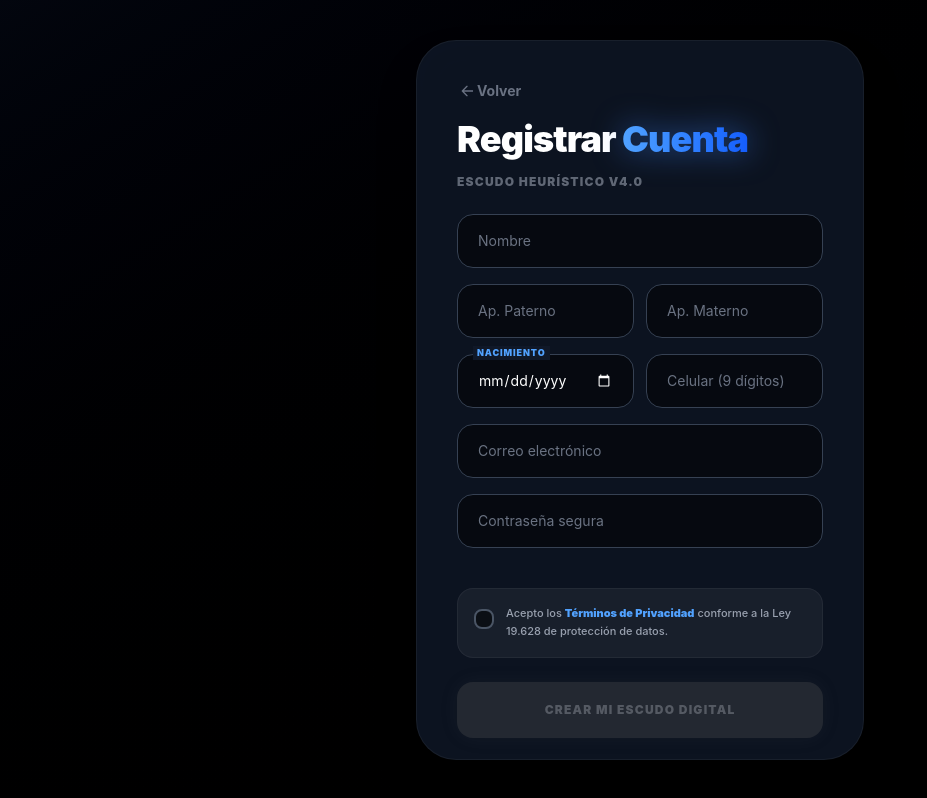
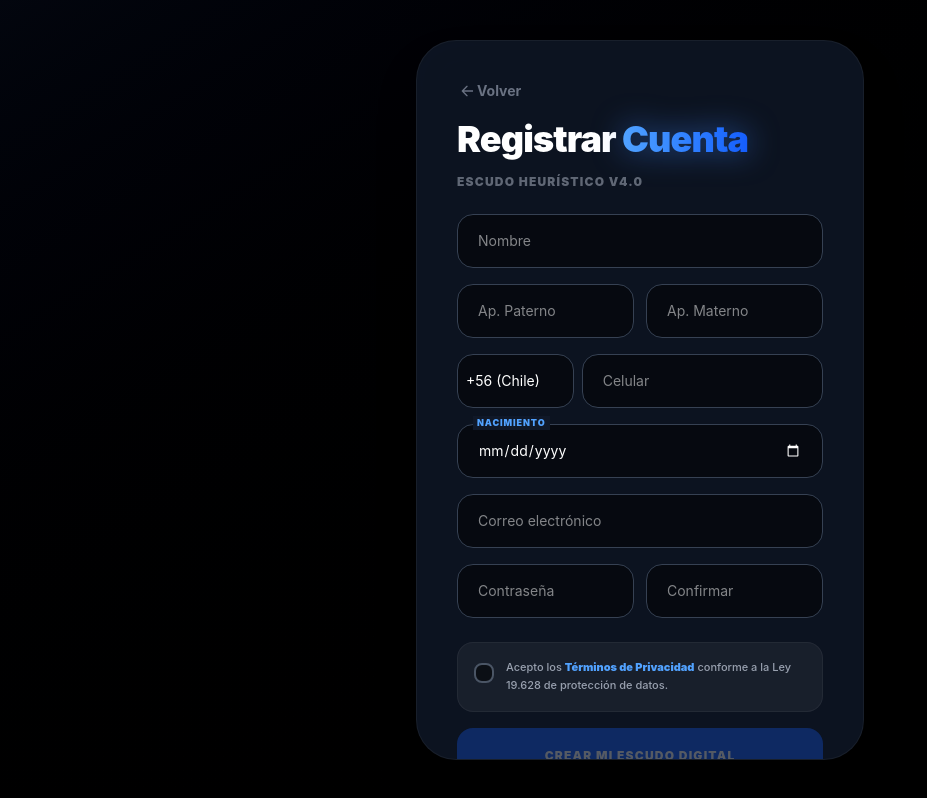
Before and after one commit to Gabo1954/alerta-digital, a React app in the folder frontend/: page / in a window 1280 px wide. Both pictures are taken after a click on the button "Regístrate gratis". Shown: the whole page, without its empty margins (0-927 px from the left). Built offline with nearby package versions, Linux system fonts and the light colour scheme; the HTML template or start-up script is replaced by a standard one.

Commit message:
Registro con codigo regional y con confirmación de contraseña

```diff
--- a/frontend/src/components/Login.jsx
+++ b/frontend/src/components/Login.jsx
@@ -10,7 +10,7 @@ const Login = ({ onLoginSuccess, irARegistro }) => {
     const [mensaje, setMensaje] = useState('');
     const [cargando, setCargando] = useState(false);
 
-    // Nuevo estado para la vista de recuperación
+    // estado para la vista de recuperación
     const [vistaRecuperar, setVistaRecuperar] = useState(false);
 
     const manejarSubmit = async (e) => {
--- a/frontend/src/components/Registro.jsx
+++ b/frontend/src/components/Registro.jsx
@@ -1,5 +1,15 @@
 import { useState } from 'react';
 import api from '../services/api';
+
+const CODIGOS_PAISES = [
+    { code: '+56', country: 'Chile' },
+    { code: '+54', country: 'Argentina' },
+    { code: '+51', country: 'Perú' },
+    { code: '+57', country: 'Colombia' },
+    { code: '+52', country: 'México' },
+    { code: '+1', country: 'EE.UU.' },
+
+];
 
 const Registro = ({ onRegistroSuccess, irALogin }) => {
     const [form, setForm] = useState({
@@ -9,37 +19,36 @@ const Registro = ({ onRegistroSuccess, irALogin }) => {
         fecha_nacimiento: '',
         celular: '',
         correo: '',
-        password: ''
+        password: '',
+        confirmar_password: '' // <-- Nuevo campo en el estado
     });
 
+    const [codigoPais, setCodigoPais] = useState('+56');
     const [error, setError] = useState('');
     const [cargando, setCargando] = useState(false);
     const [aceptaTerminos, setAceptaTerminos] = useState(false);
     const [verModal, setVerModal] = useState(false);
 
-    // FUNCIÓN DE VALIDACIÓN COMPLETA
     const validarFormulario = () => {
         if (!aceptaTerminos) return 'Para registrarse, debe aceptar las políticas de privacidad y protección de datos.';
 
-        // Validar que nombre y apellidos solo tengan letras
         const regexLetras = /^[a-zA-ZáéíóúÁÉÍÓÚñÑ\s]+$/;
         if (!regexLetras.test(form.nombre)) return 'El nombre solo debe contener letras.';
         if (!regexLetras.test(form.ap_paterno)) return 'El apellido paterno solo debe contener letras.';
         if (!regexLetras.test(form.ap_materno)) return 'El apellido materno solo debe contener letras.';
 
-        // Validar formato de correo
         const emailRegex = /^[^\s@]+@[^\s@]+\.[^\s@]+$/;
         if (!emailRegex.test(form.correo)) return 'Ingrese un correo electrónico válido.';
 
-        // Validar celular (exactamente 9 dígitos)
-        const celularRegex = /^\d{9}$/;
-        if (!celularRegex.test(form.celular)) return 'El número de celular debe contener exactamente 9 dígitos (ej: 912345678).';
+        const celularRegex = /^\d{7,12}$/;
+        if (!celularRegex.test(form.celular)) return 'El número de celular no es válido.';
 
-        // Validar contraseña (min 8 caracteres, 1 mayúscula, 1 número)
         const passwordRegex = /^(?=.*[A-Z])(?=.*\d).{8,}$/;
         if (!passwordRegex.test(form.password)) return 'La contraseña debe tener al menos 8 caracteres, incluir una mayúscula y un número.';
 
-        // Validar mayoría de edad (18 años)
+        // <-- Nueva validación para coincidencia de contraseñas
+        if (form.password !== form.confirmar_password) return 'Las contraseñas no coinciden. Por favor, verifíquelas.';
+
         if (!form.fecha_nacimiento) return 'La fecha de nacimiento es obligatoria.';
         const fechaNac = new Date(form.fecha_nacimiento);
         const hoy = new Date();
@@ -47,9 +56,9 @@ const Registro = ({ onRegistroSuccess, irALogin }) => {
         const mes = hoy.getMonth() - fechaNac.getMonth();
         if (mes < 0 || (mes === 0 && hoy.getDate() < fechaNac.getDate())) edad--;
 
-        if (edad < 18) return 'Debes ser mayor de 18 años para utilizar esta plataforma de seguridad.';
+        if (edad < 18) return 'Debes ser mayor de 18 años para utilizar esta plataforma.';
 
-        return null; // Si pasa todo, retorna null (sin errores)
+        return null;
     };
 
     // PROCESAMIENTO DEL REGISTRO
@@ -66,19 +75,30 @@ const Registro = ({ onRegistroSuccess, irALogin }) => {
         setError('');
         setCargando(true);
 
+        // Copiamos los datos del formulario
         const datosAEnviar = { ...form };
 
-        // 2. Formatear la fecha para Oracle
+        // Eliminamos confirmar_password para no enviarlo al backend
+        delete datosAEnviar.confirmar_password;
+
+        // 2. Formatear la fecha para Oracle (Asegurando DD/MM/YYYY con año de 4 dígitos)
         if (datosAEnviar.fecha_nacimiento) {
             const [anio, mes, dia] = datosAEnviar.fecha_nacimiento.split('-');
             datosAEnviar.fecha_nacimiento = `${dia}/${mes}/${anio}`;
         }
 
-        // 3. Enviar al backend
+        // 3. Unir el celular con el código regional antes de enviar
+        datosAEnviar.celular = `${codigoPais}${form.celular}`;
+
+        // 4. Enviar al backend
         try {
             const respuesta = await api.post('/auth/registro', datosAEnviar);
+
+            // Guardar credenciales en el navegador
             localStorage.setItem('token', respuesta.data.token);
             localStorage.setItem('usuario', JSON.stringify(respuesta.data.usuario));
+
+            // Redirigir o actualizar estado de éxito
             onRegistroSuccess(respuesta.data.usuario);
         } catch (err) {
             setError(err.response?.data?.error || 'Error al crear la cuenta. Intente de nuevo.');
@@ -89,7 +109,6 @@ const Registro = ({ onRegistroSuccess, irALogin }) => {
 
     return (
         <div className="min-h-screen flex items-center justify-center bg-black p-4 font-sans relative overflow-hidden">
-            {/* Fondo decorativo con profundidad visual */}
             <div className="absolute top-0 left-0 w-full h-full bg-linear-to-br from-blue-900/10 to-black pointer-events-none"></div>
 
             <div className="bg-gray-900/80 backdrop-blur-xl p-8 sm:p-10 rounded-[2.5rem] shadow-2xl w-full max-w-md border border-white/5 max-h-[90vh] overflow-y-auto no-scrollbar relative z-10 animate-fade-in-up">
@@ -98,50 +117,70 @@ const Registro = ({ onRegistroSuccess, irALogin }) => {
                         <svg className="w-4 h-4 mr-1" fill="none" stroke="currentColor" viewBox="0 0 24 24"><path strokeLinecap="round" strokeLinejoin="round" strokeWidth={2} d="M15 19l-7-7m0 0l7-7m-7 7h18" /></svg> Volver
                     </button>
                     <h2 className="text-4xl font-black text-white leading-tight tracking-tight">
-                        Registrar{' '}
-                        <span className="bg-gradient-to-r from-blue-400 to-blue-600 bg-clip-text text-transparent drop-shadow-[0_0_15px_rgba(59,130,246,0.6)]">
-                            Cuenta
-                        </span>
+                        Registrar <span className="bg-gradient-to-r from-blue-400 to-blue-600 bg-clip-text text-transparent drop-shadow-[0_0_15px_rgba(59,130,246,0.6)]">Cuenta</span>
                     </h2>
                     <p className="text-gray-400 text-xs mt-3 uppercase font-black tracking-widest opacity-60">Escudo Heurístico v4.0</p>
                 </div>
 
                 {error && (
-                    <div className="bg-red-500/10 border-l-4 border-red-500 text-red-400 px-4 py-3 rounded-xl mb-6 text-[10px] font-black uppercase animate-fade-in flex items-center gap-2">
-                        <svg className="w-4 h-4 shrink-0" fill="none" stroke="currentColor" viewBox="0 0 24 24"><path strokeLinecap="round" strokeLinejoin="round" strokeWidth={2} d="M12 9v2m0 4h.01m-6.938 4h13.856c1.54 0 2.502-1.667 1.732-3L13.732 4c-.77-1.333-2.694-1.333-3.464 0L3.34 16c-.77 1.333.192 3 1.732 3z" /></svg>
+                    <div className="bg-red-500/10 border-l-4 border-red-500 text-red-400 px-4 py-3 rounded-xl mb-6 text-[10px] font-black uppercase flex items-center gap-2">
                         {error}
                     </div>
                 )}
 
                 <form onSubmit={manejarRegistro} className="space-y-4">
-                    <input type="text" className="w-full bg-black/50 border border-gray-700 text-white rounded-2xl px-5 py-4 focus:border-blue-500 transition-all placeholder:text-gray-500 text-sm outline-none" placeholder="Nombre" onChange={(e) => setForm({ ...form, nombre: e.target.value })} required />
+                    <input type="text" className="w-full bg-black/50 border border-gray-700 text-white rounded-2xl px-5 py-4 focus:border-blue-500 transition-all text-sm outline-none" placeholder="Nombre" onChange={(e) => setForm({ ...form, nombre: e.target.value })} required />
 
                     <div className="grid grid-cols-2 gap-3">
-                        <input type="text" className="w-full bg-black/50 border border-gray-700 text-white rounded-2xl px-5 py-4 focus:border-blue-500 transition-all placeholder:text-gray-500 text-sm outline-none" placeholder="Ap. Paterno" onChange={(e) => setForm({ ...form, ap_paterno: e.target.value })} required />
-                        <input type="text" className="w-full bg-black/50 border border-gray-700 text-white rounded-2xl px-5 py-4 focus:border-blue-500 transition-all placeholder:text-gray-500 text-sm outline-none" placeholder="Ap. Materno" onChange={(e) => setForm({ ...form, ap_materno: e.target.value })} required />
+                        <input type="text" className="w-full bg-black/50 border border-gray-700 text-white rounded-2xl px-5 py-4 focus:border-blue-500 transition-all text-sm outline-none" placeholder="Ap. Paterno" onChange={(e) => setForm({ ...form, ap_paterno: e.target.value })} required />
+                        <input type="text" className="w-full bg-black/50 border border-gray-700 text-white rounded-2xl px-5 py-4 focus:border-blue-500 transition-all text-sm outline-none" placeholder="Ap. Materno" onChange={(e) => setForm({ ...form, ap_materno: e.target.value })} required />
                     </div>
 
-                    <div className="grid grid-cols-2 gap-3">
-                        <div className="relative">
-                            <label className="absolute -top-2 left-4 bg-gray-900 px-1 text-[9px] font-black text-blue-400 uppercase tracking-widest z-20">Nacimiento</label>
-                            <input type="date" className="w-full bg-black/50 border border-gray-700 text-white rounded-2xl px-5 py-4 focus:border-blue-500 transition-all [color-scheme:dark] text-sm outline-none" onChange={(e) => setForm({ ...form, fecha_nacimiento: e.target.value })} required />
-                        </div>
+                    <div className="grid grid-cols-3 gap-2">
+                        <select
+                            className="col-span-1 bg-black/50 border border-gray-700 text-white rounded-2xl px-2 py-4 focus:border-blue-500 outline-none text-sm appearance-none cursor-pointer"
+                            value={codigoPais}
+                            onChange={(e) => setCodigoPais(e.target.value)}
+                        >
+                            {CODIGOS_PAISES.map(p => (
+                                <option key={p.code} value={p.code} className="bg-gray-900">{p.code} ({p.country})</option>
+                            ))}
+                        </select>
                         <input
                             type="tel"
-                            maxLength="9"
-                            className="w-full bg-black/50 border border-gray-700 text-white rounded-2xl px-5 py-4 focus:border-blue-500 transition-all placeholder:text-gray-500 text-sm outline-none"
-                            placeholder="Celular (9 dígitos)"
+                            className="col-span-2 w-full bg-black/50 border border-gray-700 text-white rounded-2xl px-5 py-4 focus:border-blue-500 transition-all text-sm outline-none"
+                            placeholder="Celular"
                             onChange={(e) => setForm({ ...form, celular: e.target.value })}
                             required
                         />
                     </div>
 
-                    <input type="email" className="w-full bg-black/50 border border-gray-700 text-white rounded-2xl px-5 py-4 focus:border-blue-500 transition-all placeholder:text-gray-500 text-sm outline-none" placeholder="Correo electrónico" onChange={(e) => setForm({ ...form, correo: e.target.value })} required />
+                    <div className="relative">
+                        <label className="absolute -top-2 left-4 bg-gray-900 px-1 text-[9px] font-black text-blue-400 uppercase tracking-widest z-20">Nacimiento</label>
+                        <input type="date" className="w-full bg-black/50 border border-gray-700 text-white rounded-2xl px-5 py-4 focus:border-blue-500 transition-all [color-scheme:dark] text-sm outline-none" onChange={(e) => setForm({ ...form, fecha_nacimiento: e.target.value })} required />
+                    </div>
 
-                    <input type="password" className="w-full bg-black/50 border border-gray-700 text-white rounded-2xl px-5 py-4 focus:border-blue-500 transition-all placeholder:text-gray-500 text-sm outline-none" placeholder="Contraseña segura" onChange={(e) => setForm({ ...form, password: e.target.value })} required />
+                    <input type="email" className="w-full bg-black/50 border border-gray-700 text-white rounded-2xl px-5 py-4 focus:border-blue-500 transition-all text-sm outline-none" placeholder="Correo electrónico" onChange={(e) => setForm({ ...form, correo: e.target.value })} required />
 
-                    {/* SECCIÓN TÉRMINOS Y CONDICIONES (NORMATIVA CHILENA) */}
-                    <div className="bg-white/5 p-4 rounded-2xl border border-white/5 mt-6 mb-2">
+                    {/* <-- NUEVO BLOQUE: Dos campos de contraseña --> */}
+                    <div className="grid grid-cols-2 gap-3">
+                        <input
+                            type="password"
+                            className="w-full bg-black/50 border border-gray-700 text-white rounded-2xl px-5 py-4 focus:border-blue-500 transition-all text-sm outline-none"
+                            placeholder="Contraseña"
+                            onChange={(e) => setForm({ ...form, password: e.target.value })}
+                            required
+                        />
+                        <input
+                            type="password"
+                            className="w-full bg-black/50 border border-gray-700 text-white rounded-2xl px-5 py-4 focus:border-blue-500 transition-all text-sm outline-none"
+                            placeholder="Confirmar"
+                            onChange={(e) => setForm({ ...form, confirmar_password: e.target.value })}
+                            required
+                        />
+                    </div>
+
+                    <div className="bg-white/5 p-4 rounded-2xl border border-white/5 mt-6">
                         <label className="flex items-start gap-3 cursor-pointer group">
                             <div className="relative mt-1">
                                 <input
@@ -150,7 +189,15 @@ const Registro = ({ onRegistroSuccess, irALogin }) => {
                                     onChange={(e) => setAceptaTerminos(e.target.checked)}
                                     className="peer h-5 w-5 appearance-none rounded-lg border-2 border-gray-600 bg-black/50 checked:bg-blue-600 checked:border-blue-500 transition-all cursor-pointer"
                                 />
-                                <svg className="absolute top-1 left-1 w-3 h-3 text-white hidden peer-checked:block pointer-events-none" fill="none" stroke="currentColor" strokeWidth={4} viewBox="0 0 24 24"><path d="M5 13l4 4L19 7" /></svg>
+                                <svg
+                                    className="absolute top-1 left-1 w-3 h-3 text-white hidden peer-checked:block pointer-events-none"
+                                    fill="none"
+                                    stroke="currentColor"
+                                    strokeWidth={4}
+                                    viewBox="0 0 24 24"
+                                >
+                                    <path d="M5 13l4 4L19 7" />
+                                </svg>
                             </div>
                             <span className="text-[11px] text-gray-400 font-medium leading-relaxed select-none">
                                 Acepto los <button type="button" onClick={() => setVerModal(true)} className="text-blue-400 font-black hover:underline underline-offset-2">Términos de Privacidad</button> conforme a la Ley 19.628 de protección de datos.
@@ -158,13 +205,12 @@ const Registro = ({ onRegistroSuccess, irALogin }) => {
                         </label>
                     </div>
 
-                    <button type="submit" disabled={cargando || !aceptaTerminos} className="w-full font-black py-5 rounded-2xl bg-blue-600 hover:bg-blue-500 text-white shadow-[0_0_20px_rgba(37,99,235,0.3)] active:scale-95 transition-all uppercase tracking-widest disabled:opacity-30 disabled:grayscale mt-4 text-xs">
-                        {cargando ? <span className="w-6 h-6 border-4 border-white border-t-transparent rounded-full animate-spin"></span> : 'CREAR MI ESCUDO DIGITAL'}
+                    <button type="submit" disabled={cargando || !aceptaTerminos} className="w-full font-black py-5 rounded-2xl bg-blue-600 hover:bg-blue-500 text-white active:scale-95 transition-all uppercase tracking-widest text-xs disabled:opacity-30">
+                        {cargando ? 'PROCESANDO...' : 'CREAR MI ESCUDO DIGITAL'}
                     </button>
                 </form>
             </div>
 
-            {/* MODAL DE TÉRMINOS Y CONDICIONES */}
             {verModal && (
                 <div className="fixed inset-0 z-50 flex items-center justify-center p-6 animate-fade-in">
                     <div className="absolute inset-0 bg-black/90 backdrop-blur-md" onClick={() => setVerModal(false)}></div>
@@ -173,50 +219,46 @@ const Registro = ({ onRegistroSuccess, irALogin }) => {
                             <h3 className="text-xl font-black text-white uppercase tracking-tight flex items-center gap-2">
                                 <span className="w-2 h-6 bg-blue-500 rounded-full"></span> Integridad de Datos
                             </h3>
-                            <button onClick={() => setVerModal(false)} className="text-gray-500 hover:text-white p-2 bg-white/5 rounded-full transition-colors"><svg className="w-6 h-6" fill="none" stroke="currentColor" viewBox="0 0 24 24"><path strokeLinecap="round" strokeLinejoin="round" strokeWidth={2} d="M6 18L18 6M6 6l12 12" /></svg></button>
+                            <button onClick={() => setVerModal(false)} className="text-gray-500 hover:text-white p-2 bg-white/5 rounded-full transition-colors">
+                                <svg className="w-6 h-6" fill="none" stroke="currentColor" viewBox="0 0 24 24"><path strokeLinecap="round" strokeLinejoin="round" strokeWidth={2} d="M6 18L18 6M6 6l12 12" /></svg>
+                            </button>
                         </header>
 
                         <div className="flex-1 overflow-y-auto no-scrollbar space-y-6 pr-2">
                             <section>
                                 <h4 className="text-blue-400 text-[10px] font-black uppercase tracking-widest mb-2">1. Marco Legal Chileno (Ley 19.628)</h4>
                                 <p className="text-gray-300 text-sm leading-relaxed">
-                                    En cumplimiento con la **Ley N° 19.628 sobre Protección de la Vida Privada**, Alerta Digital informa que el tratamiento de sus datos personales se realizará con el único propósito de proveer seguridad heurística. No comercializamos, cedemos ni transferimos su información a terceros.
+                                    En cumplimiento con la **Ley N° 19.628 sobre Protección de la Vida Privada**, Alerta Digital informa que el tratamiento de sus datos personales se realizará con el único propósito de proveer seguridad heurística. No comercializamos su información.
                                 </p>
                             </section>
 
                             <section>
                                 <h4 className="text-blue-400 text-[10px] font-black uppercase tracking-widest mb-2">2. Acceso Transparente a Mensajes</h4>
                                 <p className="text-gray-300 text-sm leading-relaxed">
-                                    El acceso a permisos de lectura de mensajes tiene como **fin exclusivo** agilizar el ingreso de contenido al motor de análisis para una detección rápida de fraudes. Bajo ningún concepto se utilizará este acceso para vigilancia o monitoreo no relacionado con la ciberseguridad personal de los usuarios.
+                                    El acceso a lectura de mensajes tiene como fin exclusivo agilizar el motor de análisis para detección de fraudes. No se utiliza para vigilancia.
                                 </p>
                             </section>
 
                             <section>
                                 <h4 className="text-blue-400 text-[10px] font-black uppercase tracking-widest mb-2">3. Integridad y Seguridad (Ley 21.459)</h4>
                                 <p className="text-gray-300 text-sm leading-relaxed">
-                                    De acuerdo con la **Ley N° 21.459 sobre Delitos Informáticos**, garantizamos la integridad de su información mediante encriptación de grado bancario. El procesamiento se realiza en servidores de Oracle Cloud, asegurando la confidencialidad absoluta de cada escaneo.
+                                    Garantizamos la integridad de su información mediante encriptación de grado bancario en servidores Oracle Cloud, cumpliendo la Ley de Delitos Informáticos.
                                 </p>
                             </section>
 
                             <section>
                                 <h4 className="text-blue-400 text-[10px] font-black uppercase tracking-widest mb-2">4. Derecho de Cancelación</h4>
                                 <p className="text-gray-300 text-sm leading-relaxed">
-                                    Usted mantiene el control total sobre sus registros. Puede solicitar la eliminación definitiva de su historial y cuenta en cualquier momento desde su perfil de usuario, ejerciendo sus derechos de acceso, rectificación y cancelación.
+                                    Puede solicitar la eliminación definitiva de su cuenta en cualquier momento desde su perfil, ejerciendo sus derechos ARCO.
                                 </p>
                             </section>
-
-                            <div className="bg-blue-500/10 p-5 rounded-2xl border border-blue-500/20 shadow-inner">
-                                <p className="text-blue-300 text-xs font-medium leading-relaxed italic">
-                                    "Alerta Digital está diseñada para proteger al usuario, respetando íntegramente la legislación chilena sobre privacidad y seguridad informática."
-                                </p>
-                            </div>
                         </div>
 
                         <button
                             onClick={() => { setAceptaTerminos(true); setVerModal(false); }}
                             className="w-full bg-blue-600 hover:bg-blue-500 text-white font-black py-4 rounded-xl mt-8 shadow-lg active:scale-95 transition-all text-xs uppercase tracking-widest shrink-0"
                         >
-                            Acepto y cierro
+                            ACEPTAR Y CERRAR
                         </button>
                     </div>
                 </div>
--- a/frontend/src/components/RestablecerPassword.jsx
+++ b/frontend/src/components/RestablecerPassword.jsx
@@ -34,7 +34,7 @@ const RestablecerPassword = () => {
             return;
         }
 
-        // Validación de Contraseña Segura (Igual que en el registro)
+        // Validación de Contraseña Segura
         const passwordRegex = /^(?=.*[A-Z])(?=.*\d).{8,}$/;
         if (!passwordRegex.test(form.password)) {
             setError('La contraseña debe tener al menos 8 caracteres, una mayúscula y un número.');
@@ -49,7 +49,7 @@ const RestablecerPassword = () => {
                 nuevaPassword: form.password
             });
             setMensaje(respuesta.data.mensaje);
-            setForm({ password: '', confirmarPassword: '' }); // Limpiar campos
+            setForm({ password: '', confirmarPassword: '' }); // Limpiar
         } catch (err) {
             setError(err.response?.data?.error || 'Error al actualizar la contraseña.');
         } finally {
```
Also changed, not shown: frontend/src/components/PagoResultado.jsx (+10 -1 lines), 1 other file (tests, documents, lock files or other folders).
